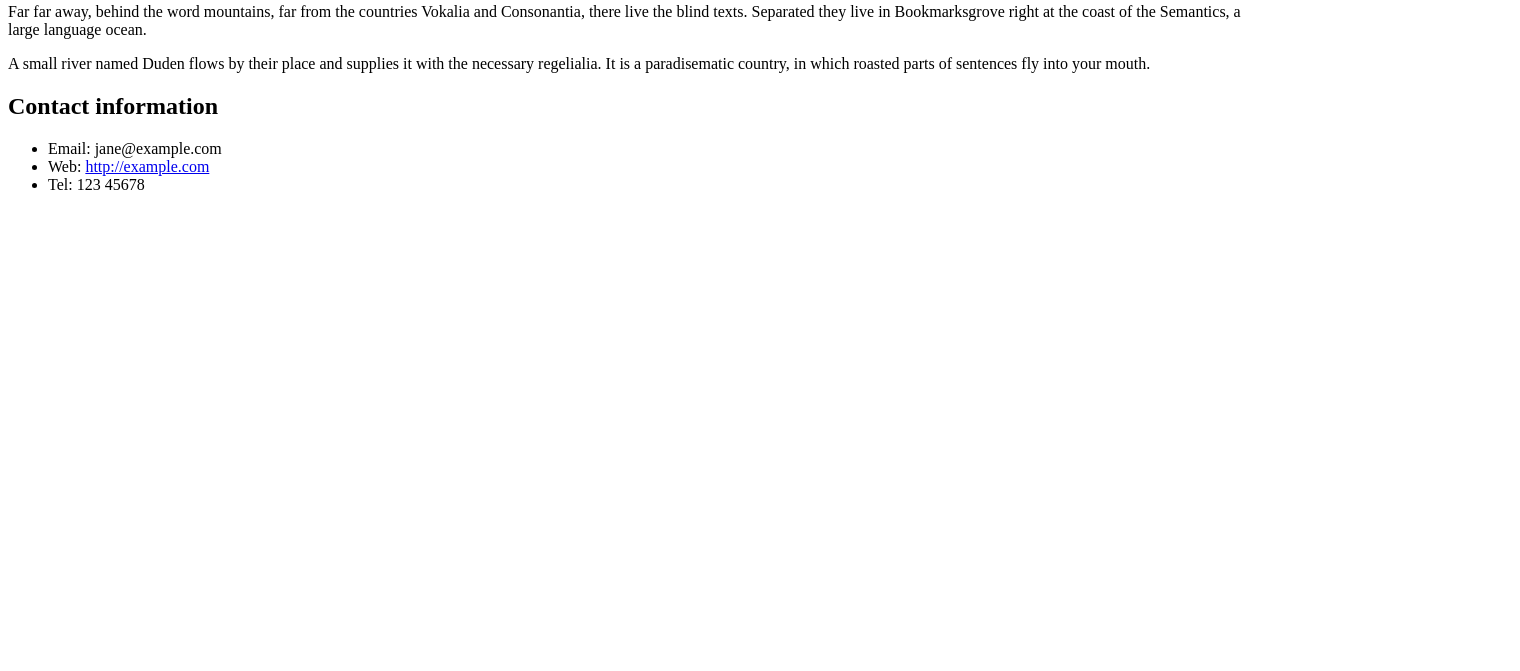
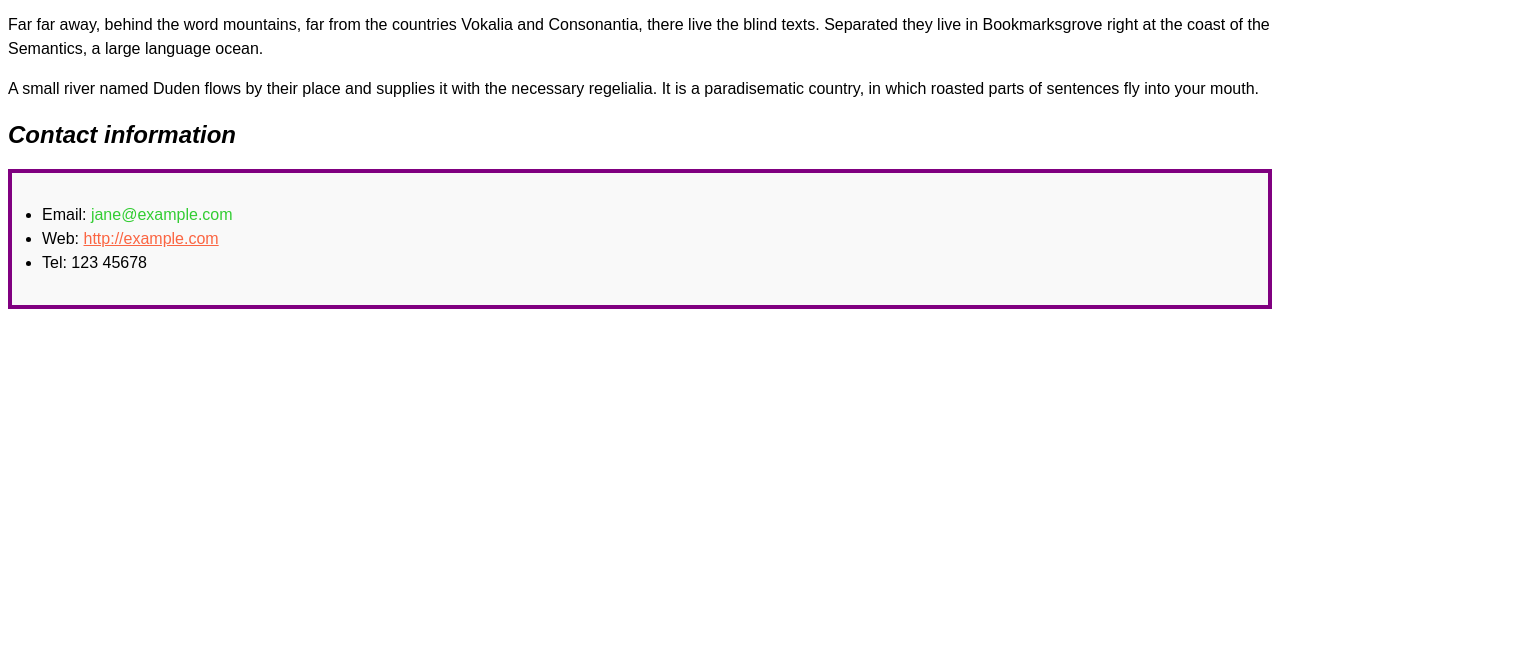
Before and after one commit to vp3591/INFT1206, a plain HTML site: page Lab 3/Part 1/Part 1.html in a window 1280 px wide. Shown: the part 129-800 px from the top of the page, 1520 px wide, since content can reach past the window. Drawn offline with Linux system fonts and the light colour scheme.

Commit message:
solve the error

```diff
--- a/Lab 3/Part 1/Part 1.html
+++ b/Lab 3/Part 1/Part 1.html
@@ -11,7 +11,7 @@ Styling a biography page Requirements
         <meta charset="utf-8" />
         <meta name="viewport" content="width=device-width" />
         <title>Web Developer</title>
-        <link href="./CSS Part 1.css" type="text/css" rel="stylesheet">
+        <link href="./Part 1.css" type="text/css" rel="stylesheet">
     </head>
     <body>
         <h1>Harnish Prajapati</h1>
```
Also changed, not shown: Lab 3/Part 2/Part 2.html (+1 -1 lines).
